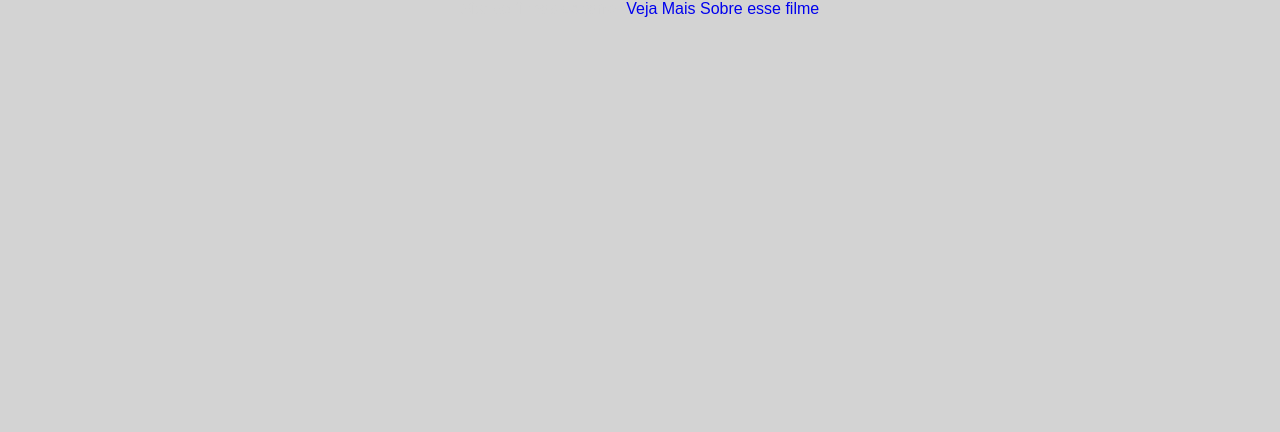
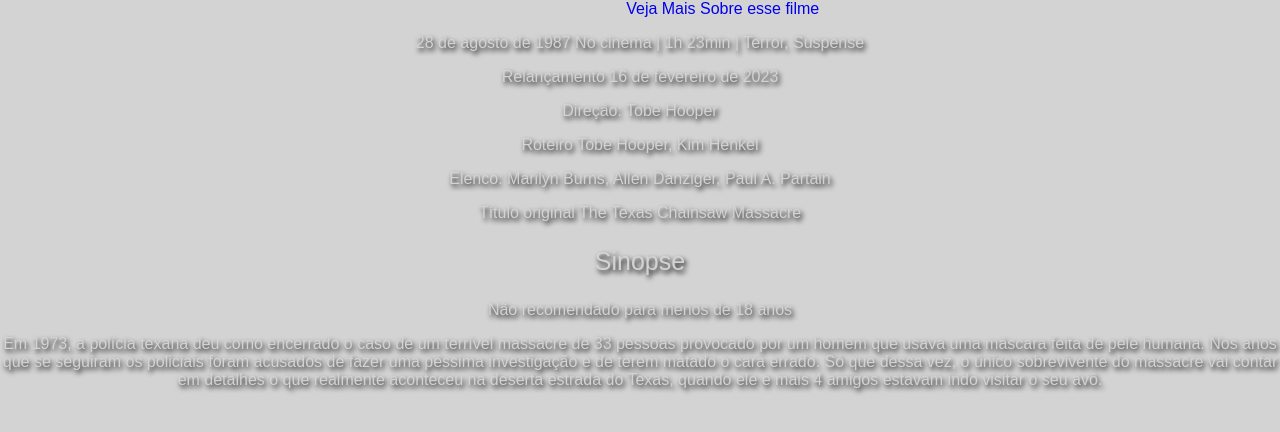
Before and after one commit to Camilaa2006/Site2024, a plain HTML site: page omassacredaserraeletrica.html in a window 1280 px wide. Drawn offline with Linux system fonts and the light colour scheme.

Commit message:
22/04/24

```diff
--- a/omassacredaserraeletrica.html
+++ b/omassacredaserraeletrica.html
@@ -8,6 +8,45 @@
         <tittle>Site de filmes de terror</tittle>
     </head>
     <body>
-        <a href="https://www.adorocinema.com/filmes/filme-2048/" target="_blank"> Veja Mais Sobre esse filme</a>
+        <a href="https://www.adorocinema.com/filmes/filme-2048/"_blank"> Veja Mais Sobre esse filme</a>
+
+        <p>
+        28 de agosto de 1987 No cinema | 1h 23min | Terror, Suspense
+        </p>
+
+        <p>
+        Relançamento 16 de fevereiro de 2023
+        </p>
+
+        <p>
+        Direção: Tobe Hooper
+        </p>
+
+        <p>
+        Roteiro Tobe Hooper, Kim Henkel
+        </p>
+
+        <p>
+        Elenco: Marilyn Burns, Allen Danziger, Paul A. Partain
+        </p>
+
+        <p>
+        Título original The Texas Chainsaw Massacre
+        </p>
+
+        <p class="sinopse">Sinopse</p>
+
+        <p>
+        Não recomendado para menos de 18 anos
+        </p>
+
+        <p>
+        Em 1973, a polícia texana deu como encerrado o caso de um terrível massacre de 33 pessoas
+        provocado por um homem que usava uma máscara feita de pele humana. Nos anos que se seguiram os
+         policiais foram acusados de fazer uma péssima investigação e de terem matado o cara errado.
+         Só que dessa vez, o único sobrevivente do massacre vai contar em detalhes o que realmente aconteceu
+          na deserta estrada do Texas, quando ele e mais 4 amigos estavam indo visitar o seu avô.
+        </p>
+
     </body>
     </html>
```
Also changed, not shown: ahoradopesadelo.html (+31 -0 lines), halloween.html (+4 -9 lines), index.html (+1 -1 lines), panico.html (+0 -17 lines), sextafeira13.html (+30 -0 lines).
